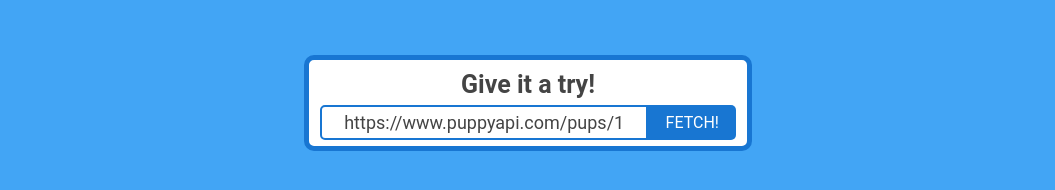
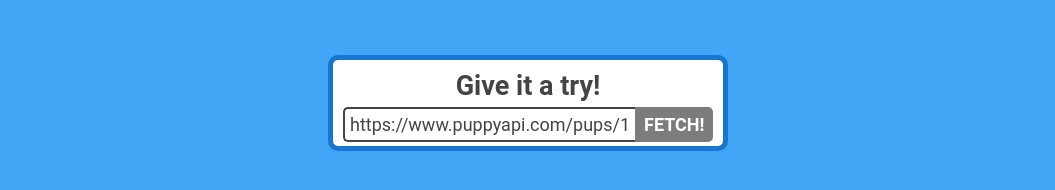
Before and after one commit to robpwatkins/puppyAPI, a React (Create React App) app in the folder client/: page / in a window 1280 px wide. Shown: the part 574-764 px from the top of the page, without its empty margins (112-1167 px from the left). Built offline with nearby package versions, Linux system fonts and the light colour scheme; no server answers.

Commit message:
happy with fetcher colors so far

```diff
--- a/client/src/App.css
+++ b/client/src/App.css
@@ -153,7 +153,7 @@ nav a:nth-child(1) {
   bottom: 75px;
   display: flex;
   flex-direction: column;
-  width: 35%;
+  width: 400px;
   height: 12%;
   text-align: center;
   padding-top: 10px;
@@ -165,7 +165,7 @@ nav a:nth-child(1) {
 }
 
 .fetcher-container h3 {
-  font-size: 25px;
+  font-size: 27px;
 }
 
 .fetcher {
@@ -179,16 +179,19 @@ nav a:nth-child(1) {
 .fake-input {
   display: flex;
   width: 75%;
+  height: 35px;
   justify-content: center;
   align-items: center;
   padding: 5px;
   font-size: 18px;
   background: white;
-  border: 2px solid #1876D2;
+  border: 2px solid #444444;
+  border-right: none;
   border-top-left-radius: 5px;
   border-bottom-left-radius: 5px;
 }
 
+/* button reset */
 button {
   border: none;
   margin: 0;
@@ -205,13 +208,22 @@ button {
 }
 
 .fetcher button {
+  cursor: pointer;
   width: 20%;
-  /* height: 35%; */
+  height: 35px;
+  /* padding: 8px; */
+  font-size: 18px;
+  font-weight: bold;
   color: white;
-  padding: 8px;
-  background: #1876D2;
+  background: #7c7c7c;
   border-top-right-radius: 5px;
   border-bottom-right-radius: 5px;
+}
+
+.fetcher button:hover {
+  /* color: #1876D2; */
+  background: #1876D2;
+  border: none;
 }
 
 .pups {
```
